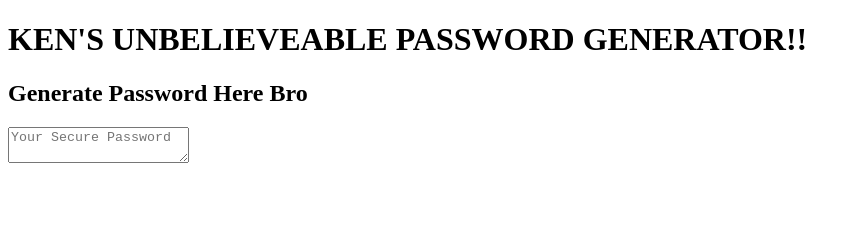
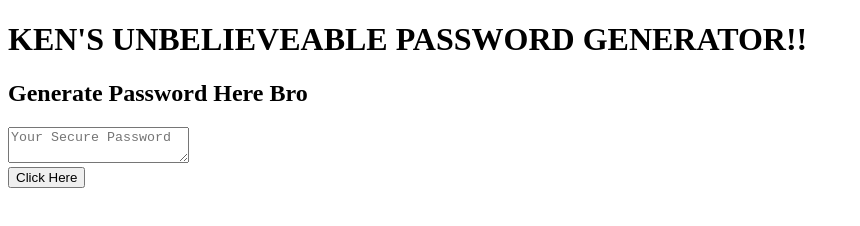
Before and after one commit to KENSTONEJAY/PasswordGenerator, a plain HTML site: page index.html in a window 1280 px wide. Shown: the whole page, without its empty margins (0-860 px from the left). Drawn offline with Linux system fonts and the light colour scheme.

Commit message:
added a button that generates password on click (not yet effective)

```diff
--- a/index.html
+++ b/index.html
@@ -22,6 +22,10 @@
                 placeholder="Your Secure Password"
                 aria-label="Generated Password"
               ></textarea>
+              <br>
+              <button onclick="passGenerate()">
+                Click Here
+            </button>
             </div>
 
     </div>
```
